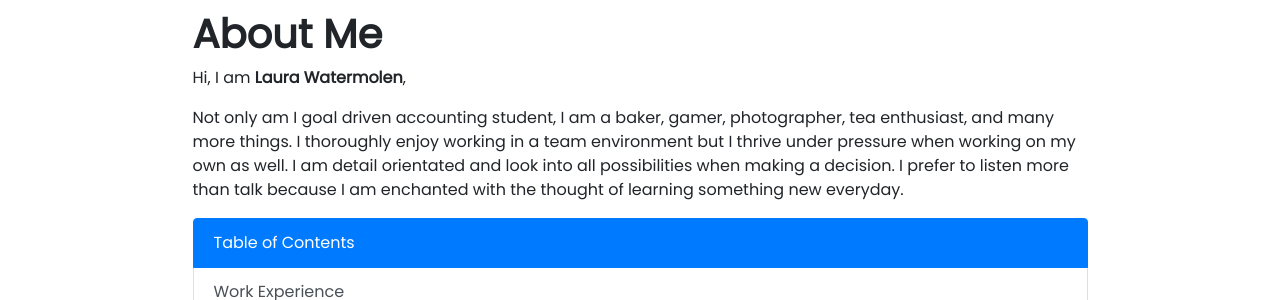
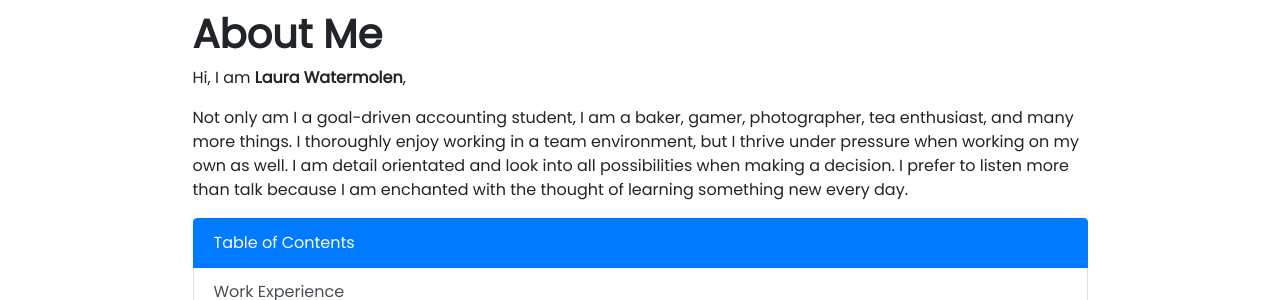
Before and after one commit to watermol20/Portfolio, a Jekyll site: the page built from pages/about.md, in a window 1280 px wide and 900 px high. Shown: the part 144-444 px from the top of the window. Built offline with Jekyll 4.4.1, drawn with Linux system fonts in a browser that asks for light colours; nearby versions of some CDN libraries.

Commit message:
Update about.md
Edited summary of me paragraph

```diff
--- a/pages/about.md
+++ b/pages/about.md
@@ -9,7 +9,7 @@ weight: 1
 
 Hi, I am **{{ site.author.name }}**,
 
-Not only am I goal driven accounting student, I am a baker, gamer, photographer, tea enthusiast, and many more things. I thoroughly enjoy working in a team environment but I thrive under pressure when working on my own as well. I am detail orientated and look into all possibilities when making a decision. I prefer to listen more than talk because I am enchanted with the thought of learning something new everyday.
+Not only am I a goal-driven accounting student, I am a baker, gamer, photographer, tea enthusiast, and many more things. I thoroughly enjoy working in a team environment, but I thrive under pressure when working on my own as well. I am detail orientated and look into all possibilities when making a decision. I prefer to listen more than talk because I am enchanted with the thought of learning something new every day.
 
 {% capture list_items %}
 Work Experience
```
